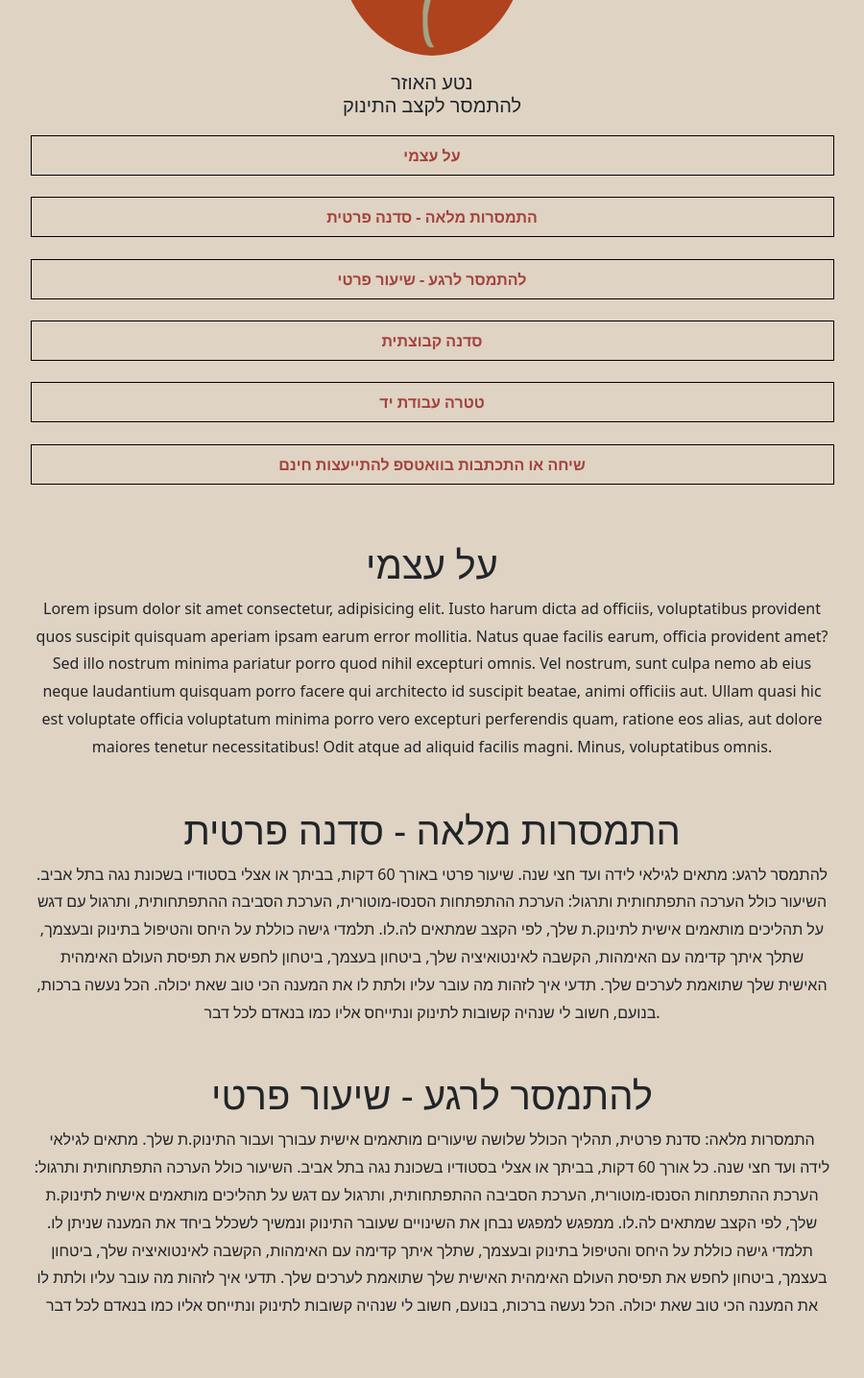
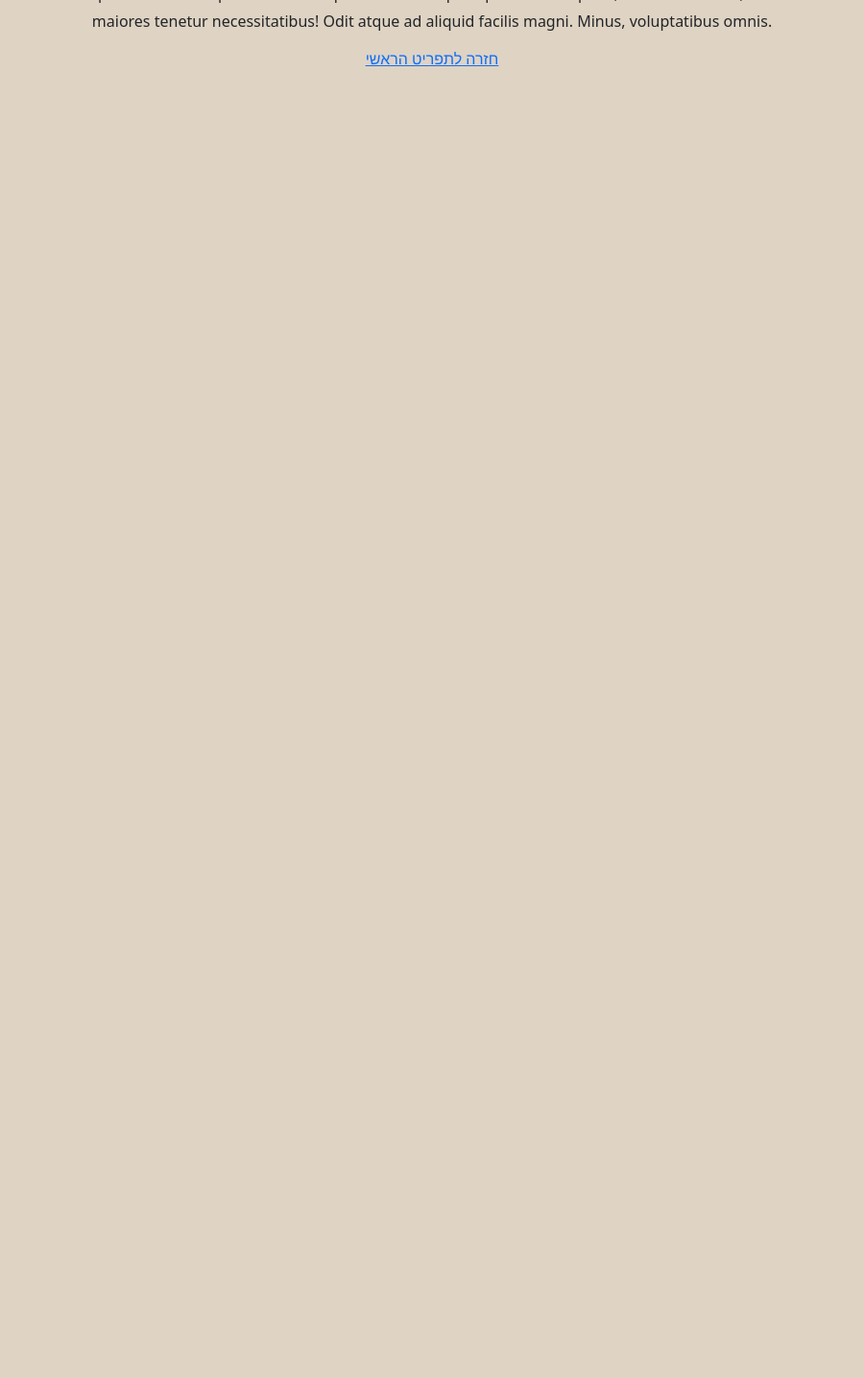
Before and after one commit to tamirchn1/netahauser, a React (Create React App) app: page /about in a window 1280 px wide. Shown: the part 240-1676 px from the top of the page at 96% size, without its empty margins (190-1090 px from the left). After the commit the page ends 800 px from the top, so only its background shows below. Built offline with nearby package versions, Linux system fonts and the light colour scheme.

Commit message:
add routing, back button

```diff
--- a/package.json
+++ b/package.json
@@ -12,7 +12,7 @@
     "eslint-config-prettier": "^8.3.0",
     "react": "^17.0.2",
     "react-dom": "^17.0.2",
-    "react-router-dom": "^6.2.1",
+    "react-router-dom": "^5.3.0",
     "react-scripts": "5.0.0",
     "web-vitals": "^2.1.4"
   },
--- a/src/App.js
+++ b/src/App.js
@@ -1,10 +1,5 @@
 import React, { Component } from 'react';
-import {
-    BrowserRouter as Router,
-    Routes,
-    Route,
-    Link
-} from 'react-router-dom';
+import { BrowserRouter as Router, Route, Routes, Switch } from 'react-router-dom';
 
 
 import Home from "./components/Home"
@@ -15,20 +10,20 @@ import Workshop from "./components/Workshop"
 import Tetra from "./components/Tetra"
 
 
-class App extends Component {
-  render() {
-    return (
-      <div>
-      <Home/>
-      <About/>
-      <PrivateWorkshop/>
-      <PrivateLesson/>
-      <Workshop/>
-      <Tetra/>
-      </div>
+function App(){
+  return (
+    <Router>
+       <div className='App'>
+         <Route exact path="/" component={Home}/>
+         <Route exact path="/about" component={About}/>
+         <Route exact path="/PrivateWorkshop" component={PrivateWorkshop}/>
+         <Route exact path="/PrivateLesson" component={PrivateLesson}/>
+         <Route exact path="/Workshop" component={Workshop}/>
+         <Route exact path="/Tetra" component={Tetra}/>
 
-    );
-  }
+    </div></Router>
+
+  )
 }
 
 export default App;
--- a/src/components/About.jsx
+++ b/src/components/About.jsx
@@ -7,6 +7,9 @@ function About() {
       <p class="about-txt">Lorem ipsum dolor sit amet consectetur, adipisicing elit. Iusto harum dicta ad officiis, voluptatibus provident quos suscipit quisquam aperiam ipsam earum error mollitia. Natus quae facilis earum, officia provident amet?
       Sed illo nostrum minima pariatur porro quod nihil excepturi omnis. Vel nostrum, sunt culpa nemo ab eius neque laudantium quisquam porro facere qui architecto id suscipit beatae, animi officiis aut.
       Ullam quasi hic est voluptate officia voluptatum minima porro vero excepturi perferendis quam, ratione eos alias, aut dolore maiores tenetur necessitatibus! Odit atque ad aliquid facilis magni. Minus, voluptatibus omnis.</p>
-    </div>);
+   <a href="/" >חזרה לתפריט הראשי</a>
+
+    </div>
+    );
 }
 export default About;
--- a/src/components/Menu.jsx
+++ b/src/components/Menu.jsx
@@ -3,11 +3,11 @@ function Menu() {
   return (
     <div class="container">
         <div className="menu">
-          <a href="#about" className="nav-link col-lg-4">על עצמי</a>
-          <a href="#privateworkshop" className="nav-link col-lg-4">התמסרות מלאה - סדנה פרטית</a>
-          <a href="#privatelesson" className="nav-link col-lg-4">להתמסר לרגע - שיעור פרטי</a>
-          <a href="#workshop" className="nav-link col-lg-4">סדנה קבוצתית</a>
-          <a href="#tetra" className="nav-link col-lg-4">טטרה עבודת יד</a>
+          <a href="/about" className="nav-link col-lg-4">על עצמי</a>
+          <a href="/privateworkshop" className="nav-link col-lg-4">התמסרות מלאה - סדנה פרטית</a>
+          <a href="/privatelesson" className="nav-link col-lg-4">להתמסר לרגע - שיעור פרטי</a>
+          <a href="/workshop" className="nav-link col-lg-4">סדנה קבוצתית</a>
+          <a href="/tetra" className="nav-link col-lg-4">טטרה עבודת יד</a>
           <a href="https://api.whatsapp.com/send?phone=+972545428382נטע האוזר" className="nav-link col-lg-4" target="_blank" rel="noreferrer">שיחה או התכתבות בוואטספ להתייעצות חינם</a>
       </div>
      </div>
--- a/src/components/Privatelesson.jsx
+++ b/src/components/Privatelesson.jsx
@@ -7,8 +7,10 @@ function PrivateLesson() {
       <p class="about-txt">התמסרות מלאה: סדנת פרטית, תהליך הכולל שלושה שיעורים מותאמים אישית עבורך ועבור התינוק.ת שלך. מתאים לגילאי לידה ועד חצי שנה. כל אורך 60 דקות, בביתך או אצלי בסטודיו בשכונת נגה בתל אביב. השיעור כולל הערכה התפתחותית ותרגול: הערכת ההתפתחות הסנסו-מוטורית, הערכת הסביבה ההתפתחותית, ותרגול עם דגש על תהליכים מותאמים אישית לתינוק.ת שלך, לפי הקצב שמתאים לה.לו. ממפגש למפגש נבחן את השינויים שעובר התינוק ונמשיך לשכלל ביחד את המענה שניתן לו. תלמדי גישה כוללת על היחס והטיפול בתינוק ובעצמך, שתלך איתך קדימה עם האימהות, הקשבה לאינטואיציה שלך, ביטחון בעצמך, ביטחון לחפש את תפיסת העולם האימהית האישית שלך שתואמת לערכים שלך.
 תדעי איך לזהות מה עובר עליו ולתת לו את המענה הכי טוב שאת יכולה.
 הכל נעשה ברכות, בנועם, חשוב לי שנהיה קשובות לתינוק ונתייחס אליו כמו בנאדם לכל דבר
+</p>
+   <a class="back" href="/" >חזרה לתפריט הראשי</a>
 
-</p>
+
     </div>);
 }
 export default PrivateLesson;
--- a/src/components/Privateworkshop.jsx
+++ b/src/components/Privateworkshop.jsx
@@ -7,7 +7,9 @@ function PrivateWorkship() {
       <p class="about-txt">להתמסר לרגע: מתאים לגילאי לידה ועד חצי שנה. שיעור פרטי באורך 60 דקות, בביתך או אצלי בסטודיו בשכונת נגה בתל אביב. השיעור כולל הערכה התפתחותית ותרגול: הערכת ההתפתחות הסנסו-מוטורית, הערכת הסביבה ההתפתחותית, ותרגול עם דגש על תהליכים מותאמים אישית לתינוק.ת שלך, לפי הקצב שמתאים לה.לו. תלמדי גישה כוללת על היחס והטיפול בתינוק ובעצמך, שתלך איתך קדימה עם האימהות, הקשבה לאינטואיציה שלך, ביטחון בעצמך, ביטחון לחפש את תפיסת העולם האימהית האישית שלך שתואמת לערכים שלך.
 תדעי איך לזהות מה עובר עליו ולתת לו את המענה הכי טוב שאת יכולה.
 הכל נעשה ברכות, בנועם, חשוב לי שנהיה קשובות לתינוק ונתייחס אליו כמו בנאדם לכל דבר.
-</p>
+</p>          <a class="back" href="/" >חזרה לתפריט הראשי</a>
+
+
     </div>);
 }
 export default PrivateWorkship;
--- a/src/components/Tetra.jsx
+++ b/src/components/Tetra.jsx
@@ -6,7 +6,9 @@ function Tetra() {
        <h1>טטרה</h1>
       <p class="about-txt">טטרה 120/120 ס"מ, משמשת לעיטוף, שמיכה קלה, כיסוי עגלה או משטחים.  70% במבוק, 30% כותנה אורגנית, צביעה עבודת יד בטכניקת שיבורי. אולי פסקה אישית על ההנאה שביצירה הרי אני אמנית בכלל לא ? על המקום היצירתי בלה בלה
 
-</p>
+</p>          <a class="back" href="/" >חזרה לתפריט הראשי</a>
+
+
     </div>);
 }
 export default Tetra;
--- a/src/components/Workshop.jsx
+++ b/src/components/Workshop.jsx
@@ -11,7 +11,9 @@ function Workshop()  {
 	קבוצת וואטסאפ לשיתופים, התייעצות ושאלות במהלך הסדנה
 	טטרה במבוק איכותי בשווי 99 ש"ח
 	מסמך pdf להדפסה עם סיכום לאחר כל מפגש
-</p>
+</p>         <a class="back" href="/" >חזרה לתפריט הראשי</a>
+
+
     </div>);
 }
 export default Workshop;
```
Also changed, not shown: 1 other file (tests, documents, lock files or other folders).
